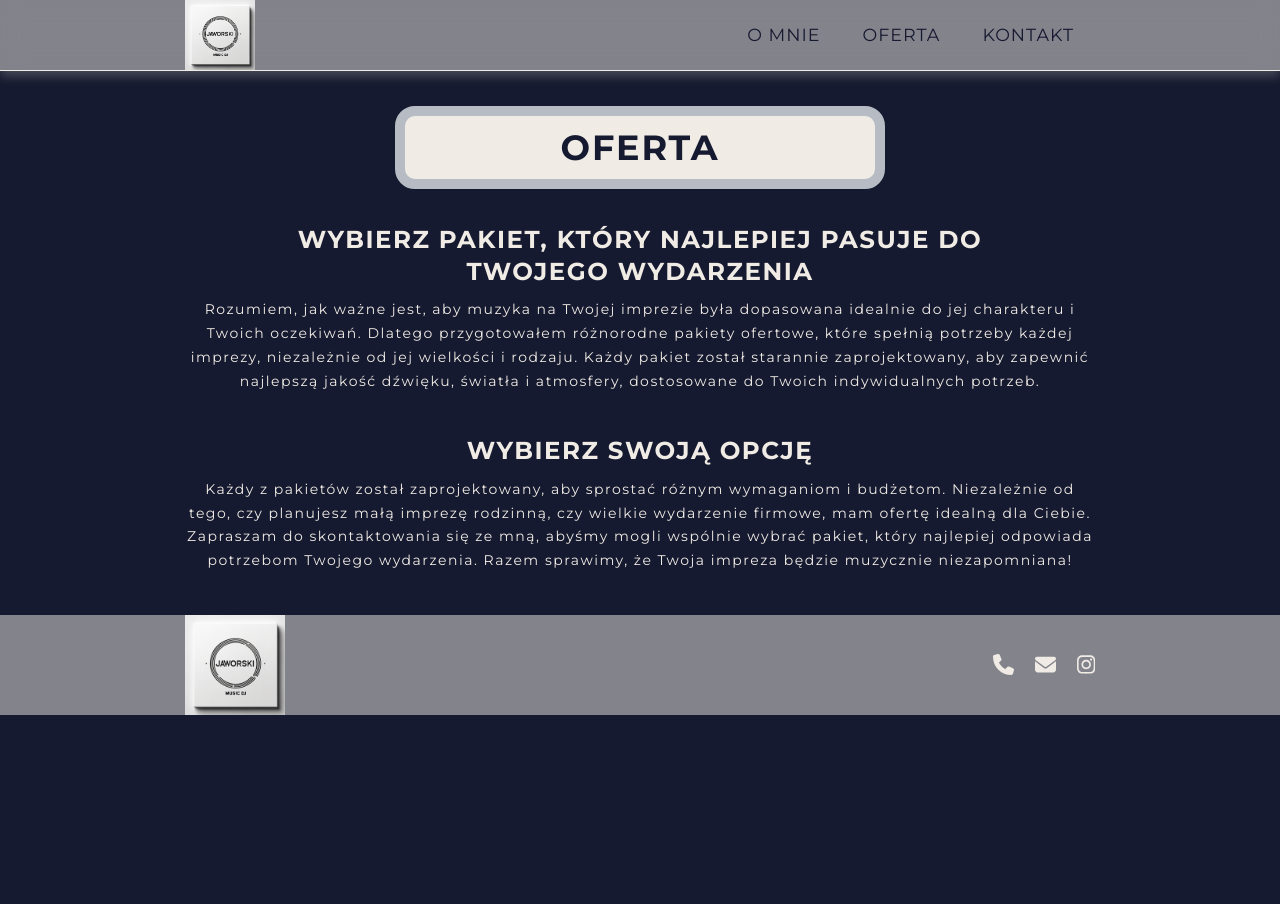
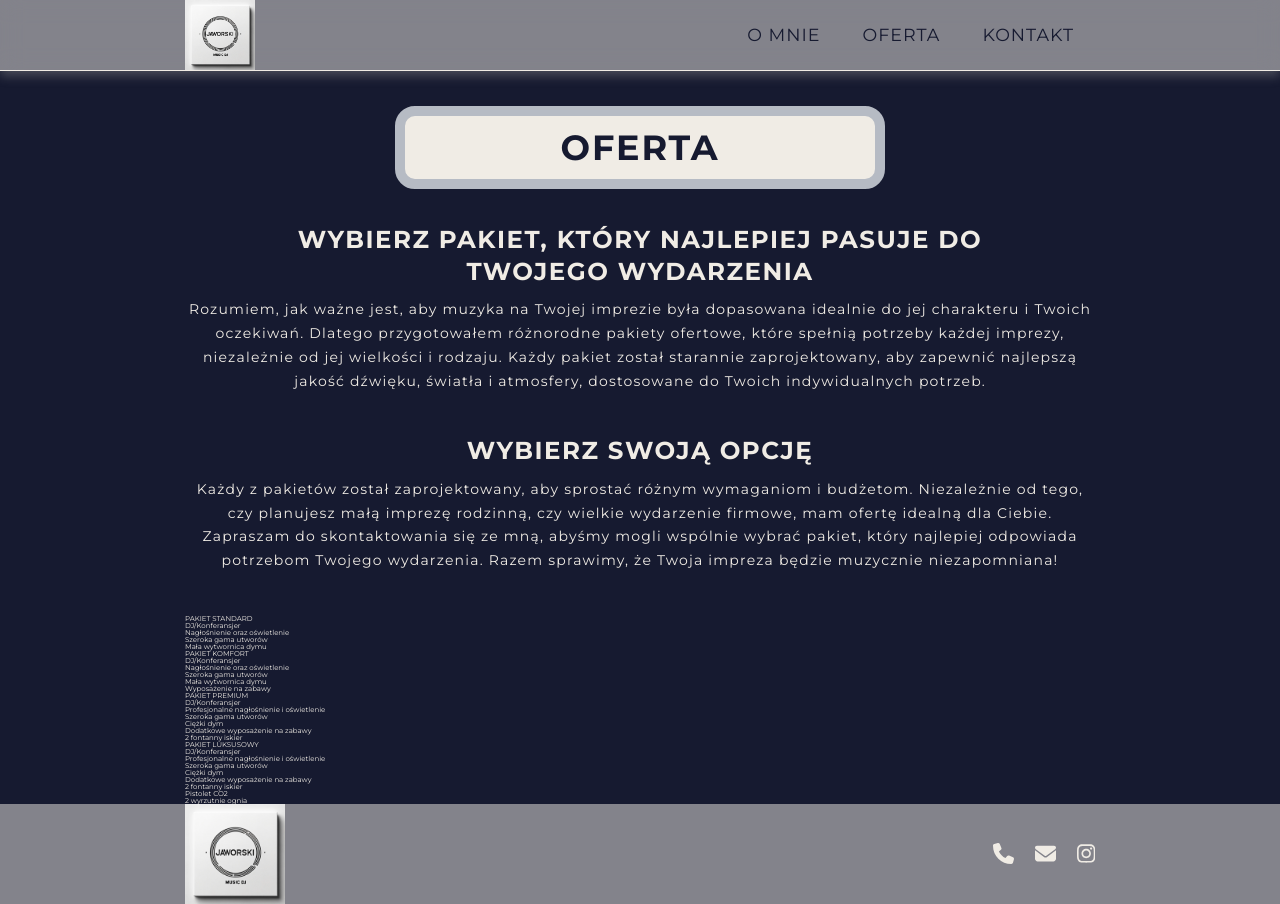
Before and after one commit to patryk-pi/Baby_Feed, a Next.js app: page /oferta in a window 1280 px wide. Before the commit the page ends 800 px from the top, so only its background shows below. Built offline with nearby package versions, Linux system fonts and the light colour scheme.

Commit message:
created OfferBox container

```diff
--- /dev/null
+++ b/src/components/OfferPage/Components/OfferBox.tsx
@@ -0,0 +1,20 @@
+type OfferBoxProps = {
+    offerName: string;
+    offerDetails: string[];
+};
+
+const OfferBox = ({ offerName, offerDetails }: OfferBoxProps) => {
+    return (
+        <section className="offer__box">
+            <h4>{offerName}</h4>
+            <ul className="offer__box-list">
+                {offerDetails.map((element, index) => (
+                    <li key={index} className="offer__box-listitem">
+                        {element}
+                    </li>
+                ))}
+            </ul>
+        </section>
+    );
+};
+export default OfferBox;
--- a/src/components/OfferPage/Offer.tsx
+++ b/src/components/OfferPage/Offer.tsx
@@ -1,11 +1,13 @@
 import Title from "../AboutMePage/Components/Title/Title";
 import OfferText from "./Components/OfferText";
+import OfferBox from "./Components/OfferBox";
 
 import {
     offerHeader1,
     offerHeader2,
     offerParagraph1,
     offerParagraph2,
+    offers,
 } from "@/constants/constants";
 
 const Offer = () => {
@@ -15,6 +17,13 @@ const Offer = () => {
                 <Title header="Oferta" />
                 <OfferText header={offerHeader1} paragraph={offerParagraph1} />
                 <OfferText header={offerHeader2} paragraph={offerParagraph2} />
+                {offers.map((offer, index) => (
+                    <OfferBox
+                        key={index}
+                        offerName={offer.offerName}
+                        offerDetails={offer.offerDetails}
+                    />
+                ))}
             </div>
         </section>
     );
--- a/src/components/OfferPage/_offer.scss
+++ b/src/components/OfferPage/_offer.scss
@@ -20,7 +20,7 @@
 
         &-paragraph {
             font-size: 2rem;
-            letter-spacing: 1.5px;
+            letter-spacing: 1.2px;
             line-height: 1.7;
         }
     }
--- a/src/constants/constants.tsx
+++ b/src/constants/constants.tsx
@@ -49,3 +49,74 @@ export const offerParagraph1: string =
 export const offerHeader2: string = "Wybierz Swoją Opcję";
 export const offerParagraph2: string =
     "Każdy z pakietów został zaprojektowany, aby sprostać różnym wymaganiom i budżetom. Niezależnie od tego, czy planujesz małą imprezę rodzinną, czy wielkie wydarzenie firmowe, mam ofertę idealną dla Ciebie. Zapraszam do skontaktowania się ze mną, abyśmy mogli wspólnie wybrać pakiet, który najlepiej odpowiada potrzebom Twojego wydarzenia. Razem sprawimy, że Twoja impreza będzie muzycznie niezapomniana!";
+
+export const offerName1: string = "Pakiet Standard";
+export const offerName2: string = "Pakiet Komfort";
+export const offerName3: string = "Pakiet Premium";
+export const offerName4: string = "Pakiet Luksusowy";
+
+const offerDetail1: string = "DJ/Konferansjer";
+const offerDetail2: string = "Nagłośnienie oraz oświetlenie";
+const offerDetail3: string = "Szeroka gama utworów";
+const offerDetail4: string = "Mała wytwornica dymu";
+const offerDetail5: string = "Ciężki dym";
+const offerDetail6: string = "Wyposażenie na zabawy";
+const offerDetail7: string = "Dodatkowe wyposażenie na zabawy";
+const offerDetail8: string = "2 fontanny iskier";
+const offerDetail9: string = "Pistolet CO2";
+const offerDetail10: string = "2 wyrzutnie ognia";
+const offerDetail11: string = "Profesjonalne nagłośnienie i oświetlenie";
+
+export const offerDetails1 = [
+    offerDetail1,
+    offerDetail2,
+    offerDetail3,
+    offerDetail4,
+];
+
+export const offerDetails2 = [
+    offerDetail1,
+    offerDetail2,
+    offerDetail3,
+    offerDetail4,
+    offerDetail6,
+];
+
+export const offerDetails3 = [
+    offerDetail1,
+    offerDetail11,
+    offerDetail3,
+    offerDetail5,
+    offerDetail7,
+    offerDetail8,
+];
+
+export const offerDetails4 = [
+    offerDetail1,
+    offerDetail11,
+    offerDetail3,
+    offerDetail5,
+    offerDetail7,
+    offerDetail8,
+    offerDetail9,
+    offerDetail10,
+];
+
+export const offers = [
+    {
+        offerName: offerName1,
+        offerDetails: offerDetails1,
+    },
+    {
+        offerName: offerName2,
+        offerDetails: offerDetails2,
+    },
+    {
+        offerName: offerName3,
+        offerDetails: offerDetails3,
+    },
+    {
+        offerName: offerName4,
+        offerDetails: offerDetails4,
+    },
+];
```
